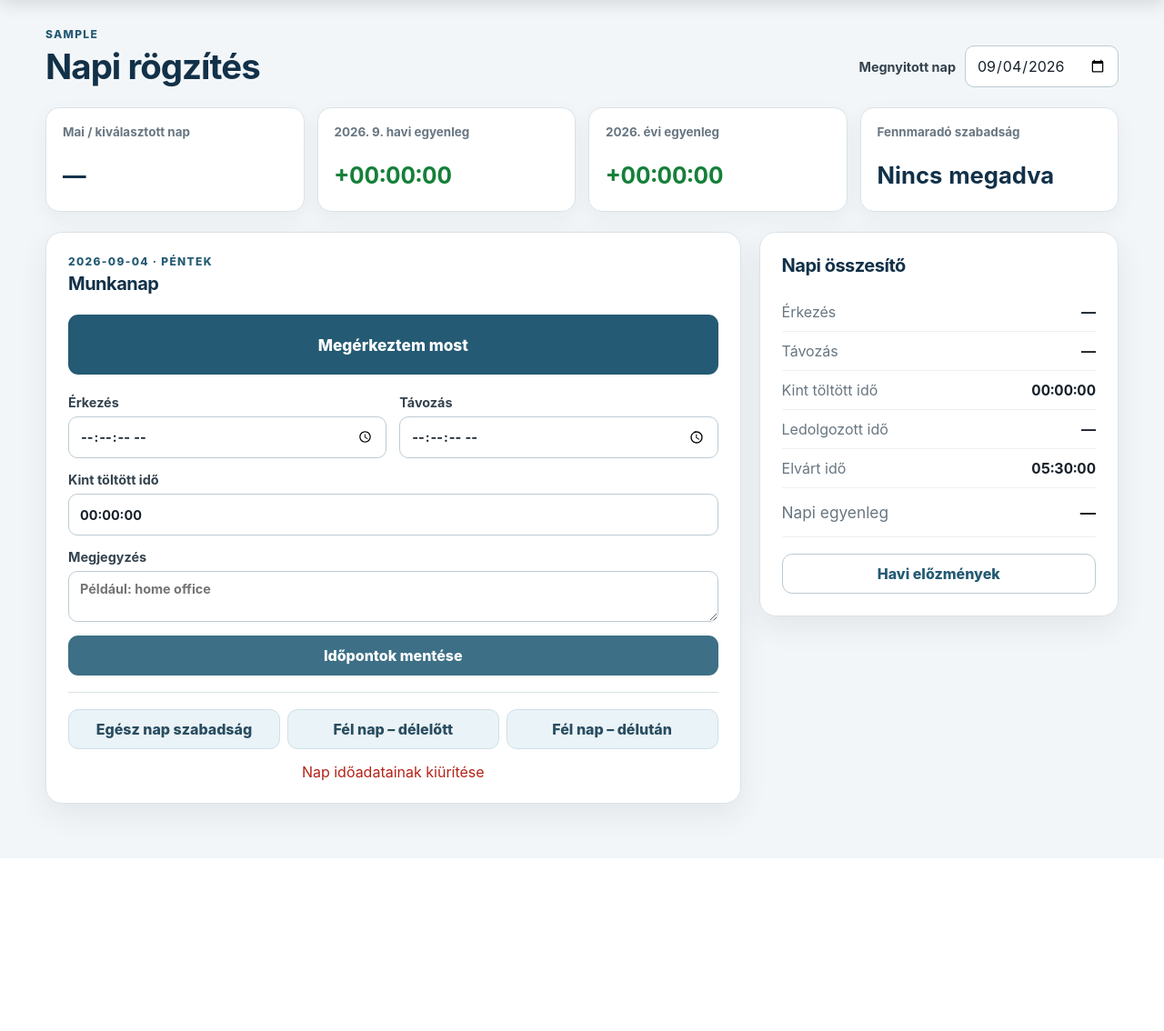
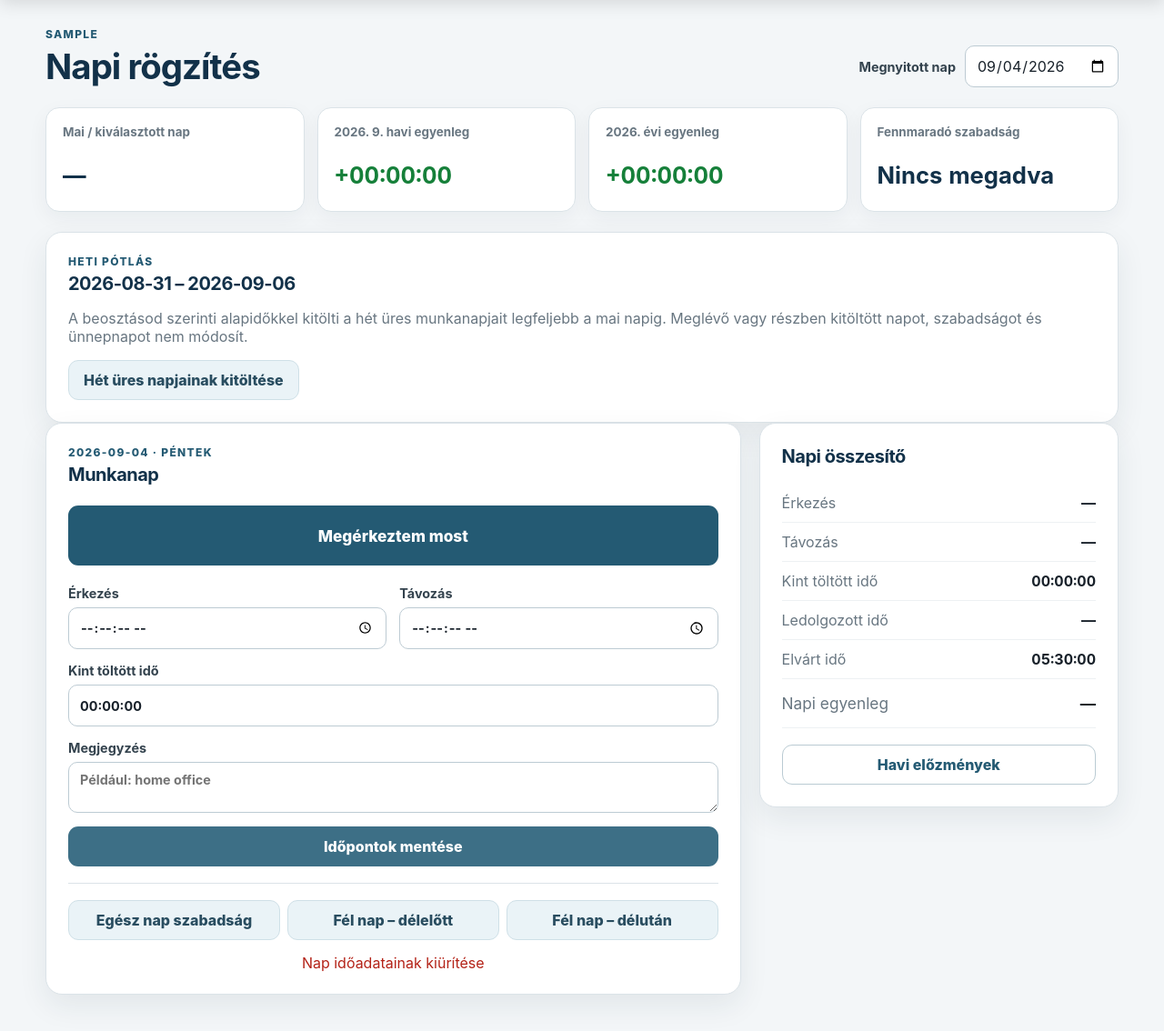
Before and after one commit to Nicqx/munkaido-nyilvantarto, a Flask app: page /dashboard in a window 1280 px wide. Shown: the part 64-1198 px from the top of the page at 91% size. Before the commit the page ends 986 px from the top, so only its background shows below. Run offline with Flask 3, Linux system fonts and the light colour scheme; the visitor is signed in with stand-in values (Sample User, id 1); data comes from the database, SQL or seed files in the repository; data that the repository does not hold is empty; parts of the project's set-up code (start-up, migrations or seed data) failed here and were passed over.

Commit message:
feat: egyéni beosztás és heti pótlás (worktime/templates/dashboard.html)

```diff
--- a/worktime/templates/dashboard.html
+++ b/worktime/templates/dashboard.html
@@ -31,6 +31,18 @@
     <span>Fennmaradó szabadság</span>
     <strong>{{ leave_data.remaining if leave_data.remaining is not none else 'Nincs megadva' }}{% if leave_data.remaining is not none %} nap{% endif %}</strong>
   </article>
+</section>
+
+<section class="card weekly-fill-card">
+  <div>
+    <p class="eyebrow">Heti pótlás</p>
+    <h2>{{ selected_week_start.strftime('%Y-%m-%d') }} – {{ selected_week_end.strftime('%Y-%m-%d') }}</h2>
+    <p class="muted">A beosztásod szerinti alapidőkkel kitölti a hét üres munkanapjait legfeljebb a mai napig. Meglévő vagy részben kitöltött napot, szabadságot és ünnepnapot nem módosít.</p>
+  </div>
+  <form action="{{ url_for('fill_week') }}" method="post" onsubmit="return confirm('Kitöltöd ennek a hétnek az üres munkanapjait az alapértelmezett időkkel?')">
+    <input type="hidden" name="selected_date" value="{{ selected_day.isoformat() }}">
+    <button class="button soft" type="submit" {% if selected_week_start > today %}disabled{% endif %}>Hét üres napjainak kitöltése</button>
+  </form>
 </section>
 
 <div class="dashboard-grid">
```
